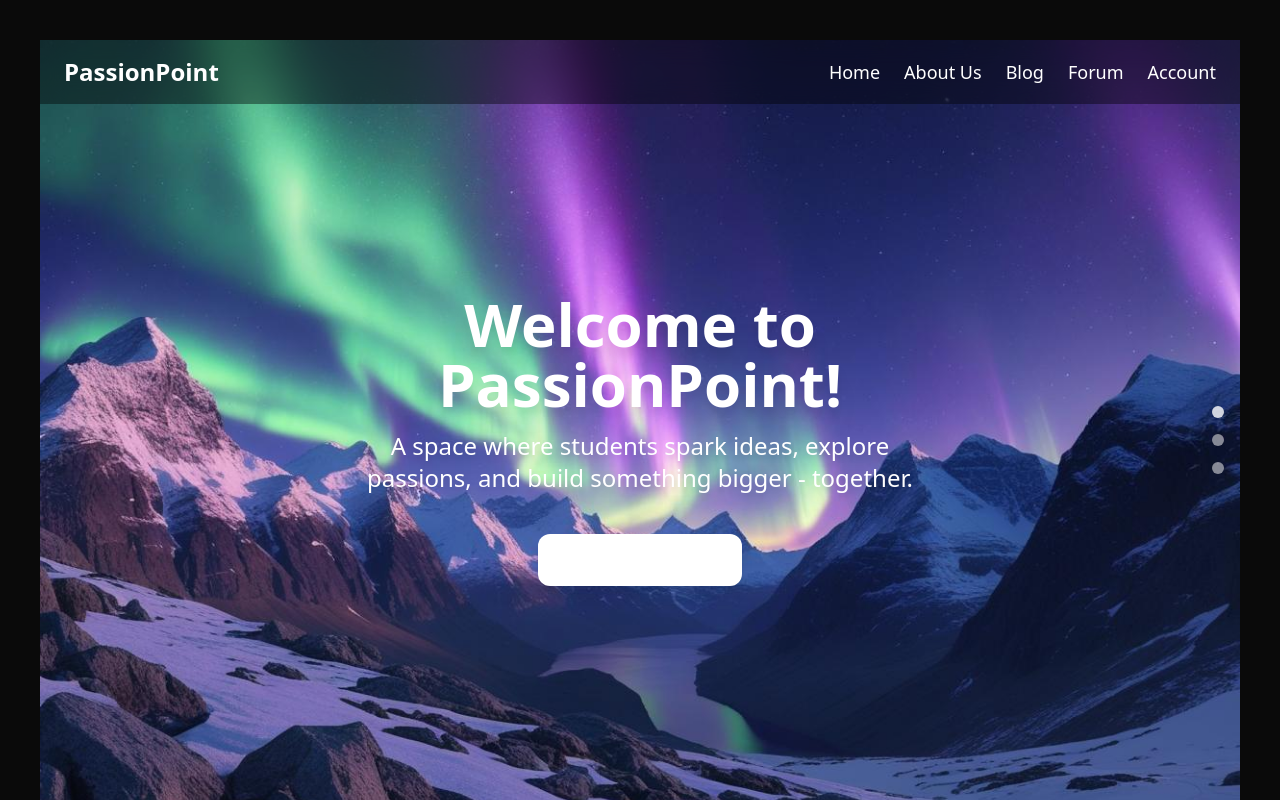
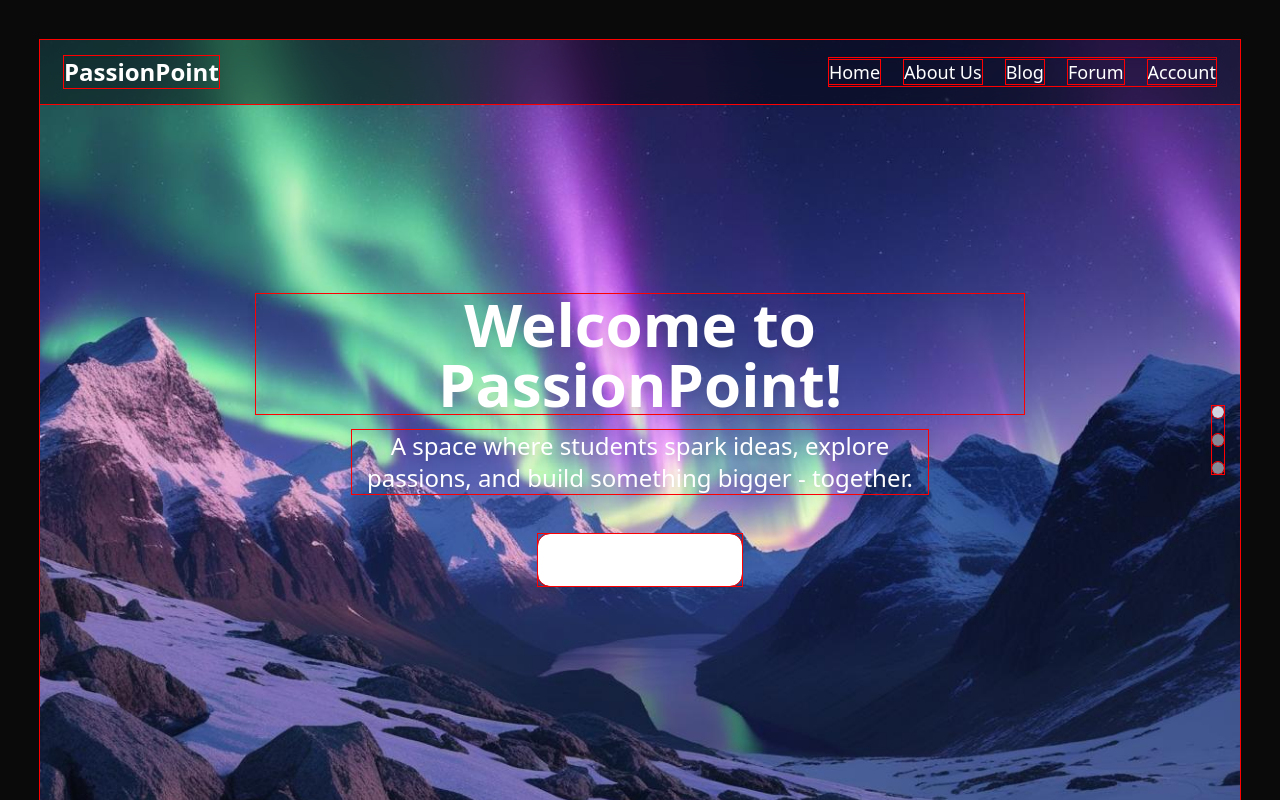
Before and after one commit to AstroCode10/passionpoint, a React (Create React App) app in the folder passionpoint_website/: page / in a window 1280 px wide. Built offline with nearby package versions, Linux system fonts and the light colour scheme.

Commit message:
Add red box

```diff
--- a/passionpoint_website/src/styles/globals.css
+++ b/passionpoint_website/src/styles/globals.css
@@ -9,6 +9,7 @@
   margin: 0;
   padding: 0;
   box-sizing: border-box;
+  outline: 1px solid red;
 }
 
 html, body, #root {
```
